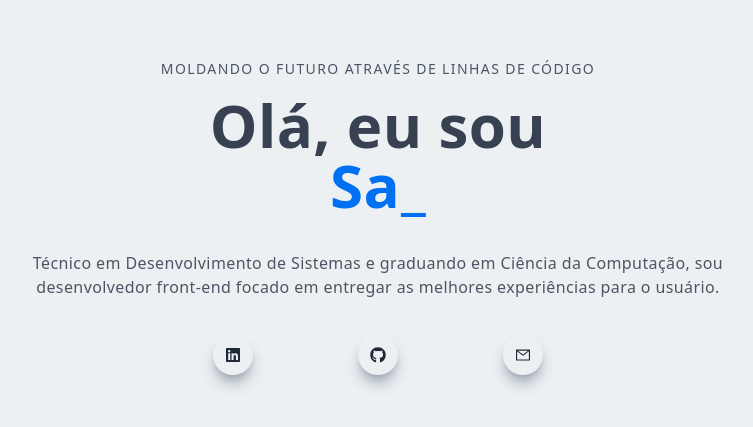
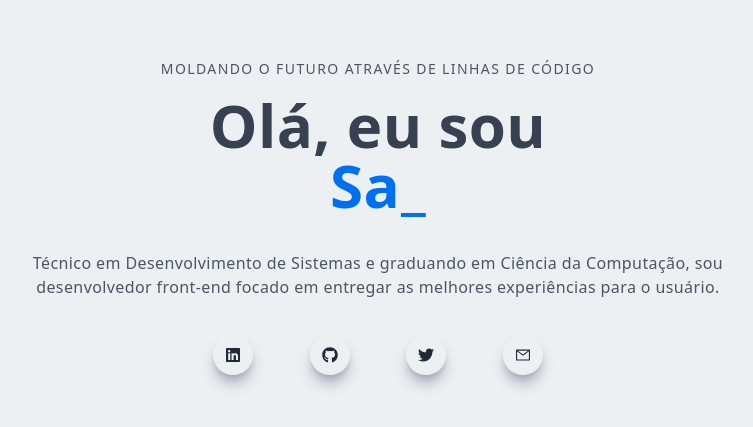
Before and after one commit to hmartiins/hmartins.dev, a Next.js app: page / in a window 1280 px wide. Shown: the part 175-602 px from the top of the page, without its empty margins (262-1015 px from the left). Built offline with nearby package versions, Linux system fonts and the light colour scheme.

Commit message:
feat: add twitter link

```diff
--- a/src/components/Main.tsx
+++ b/src/components/Main.tsx
@@ -2,7 +2,7 @@
 import TypeWriterEffect from "typewriter-effect";
 
 import { AiOutlineMail } from "react-icons/ai";
-import { FaGithub, FaLinkedin } from "react-icons/fa";
+import { FaGithub, FaLinkedin, FaTwitter } from "react-icons/fa";
 
 export function Main() {
   const stringsTypeWriter = [
@@ -43,6 +43,8 @@ export function Main() {
 
           <section className="flex items-center justify-between max-w-[330px] m-auto py-4">
             <a
+              target="_blank"
+              rel="noreferrer nofollow"
               title="Linkedin"
               aria-label="Linkedin"
               href="https://www.linkedin.com/in/hmartins-dev/"
@@ -51,6 +53,8 @@ export function Main() {
               <FaLinkedin />
             </a>
             <a
+              target="_blank"
+              rel="noreferrer nofollow"
               title="Github"
               aria-label="Github"
               href="https://github.com/hmartiins"
@@ -59,6 +63,18 @@ export function Main() {
               <FaGithub />
             </a>
             <a
+              target="_blank"
+              rel="noreferrer nofollow"
+              title="Twitter"
+              aria-label="Twitter"
+              href="https://twitter.com/henriquemdev"
+              className="rounded-full shadow-lg shadow-gray-400 p-3 cursor-pointer hover:scale-110 ease-in duration-300"
+            >
+              <FaTwitter />
+            </a>
+            <a
+              target="_blank"
+              rel="noreferrer nofollow"
               title="E-mail"
               aria-label="E-mail"
               href="mailto:hmartins.dev@gmail.com"
```
